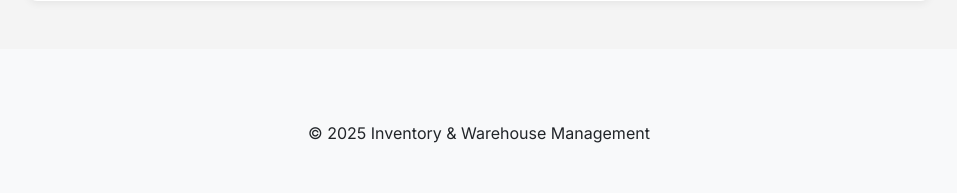
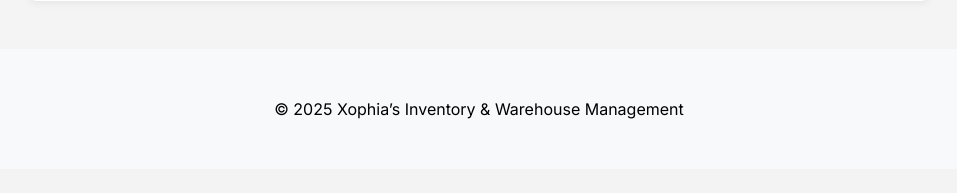
Before and after one commit to Scammur/ITECPROJECT, a PHP site: page /inventory-valuation.php in a window 1280 px wide. Shown: the part 733-926 px from the top of the page, without its empty margins (161-1118 px from the left). After the commit the page ends 852 px from the top, so only its background shows below. Run offline with PHP 8.4, Linux system fonts and the light colour scheme; data comes from the database, SQL or seed files in the repository.

Commit message:
Update inventory-valuation.php

```diff
--- a/inventory-valuation.php
+++ b/inventory-valuation.php
@@ -245,11 +245,9 @@
     </div>
 
     <!-- Footer -->
-    <footer class="bg-light text-dark py-5 mt-5">
-        <div class="container">
-            <div class="text-center mt-4">
-                &copy; <?php echo date("Y"); ?> Inventory & Warehouse Management
-            </div>
+    <footer class="bg-light py-5 mt-5">
+        <div class="container text-center">
+            &copy; <?= date("Y") ?> Xophia’s Inventory & Warehouse Management
         </div>
     </footer>
     <!-- End Footer -->
```
